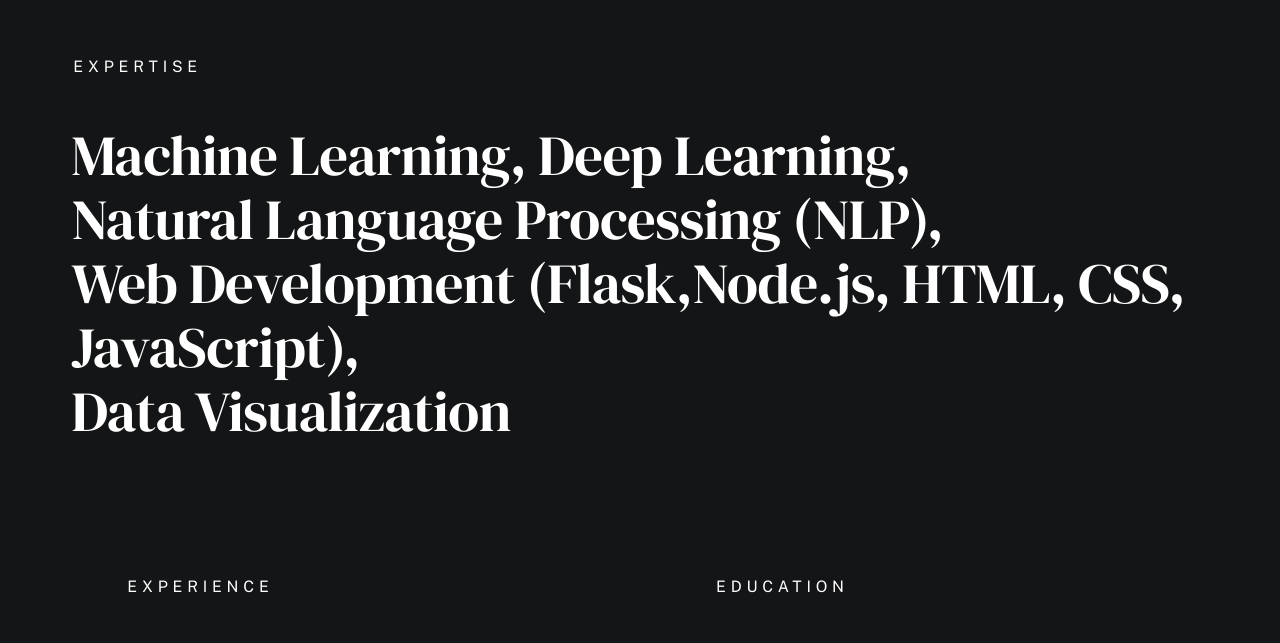
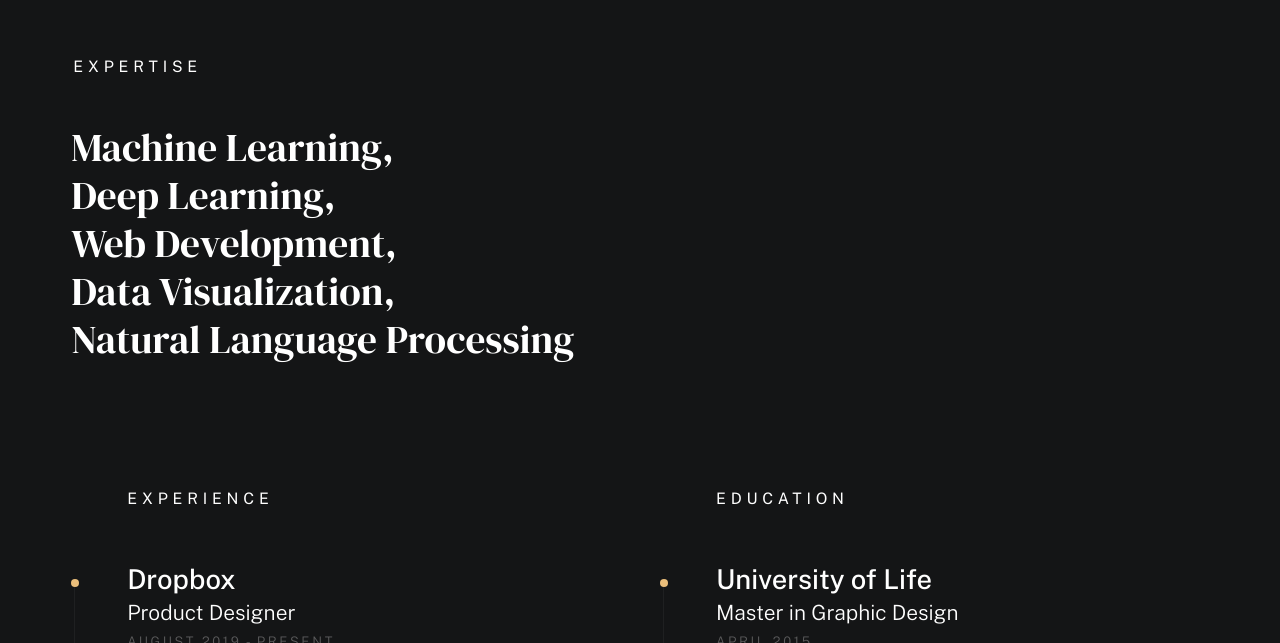
Before and after one commit to uk-zash/myPortfolio_, a plain HTML site: page index.html in a window 1280 px wide. Shown: the part 1659-2302 px from the top of the page. Drawn offline with nearby package versions, Linux system fonts and the light colour scheme; a web font is replaced by a local one.

Commit message:
expertise

```diff
--- a/index.html
+++ b/index.html
@@ -120,7 +120,7 @@
                             <h2 class="text-pretitle with-line" data-animate-el>
                                 About
                             </h2>
-                            <p class="attention-getter" data-animate-el>
+                            <p class="attention-getter" style="text-align: justify;" data-animate-el>
                                 I’m Md Umar, a Machine Learning and NLP enthusiast from Delhi, India. With expertise in AI, web development, and data-driven solutions, I aim to create impactful technologies that solve real-world problems.
                             </p>
 
@@ -137,12 +137,12 @@
 
                         <h2 class="text-pretitle" data-animate-el>Expertise</h2>
 
-                        <ul class="skills-list h1" data-animate-el>
-                            <li>Machine Learning</li>
-                            <li>Deep Learning</li>
-                            <li>Natural Language Processing (NLP)</li>
-                            <li>Web Development (Flask,Node.js, HTML, CSS, JavaScript)</li>
-                            <li>Data Visualization</li>
+                        <ul class="skills-list h2" data-animate-el>
+                            <li>Machine Learning</li><br>
+                            <li>Deep Learning</li><br>
+                            <li>Web Development</li><br>
+                            <li>Data Visualization</li><br>
+                            <li>Natural Language Processing</li>
                         </ul>
 
                     </div>
```
